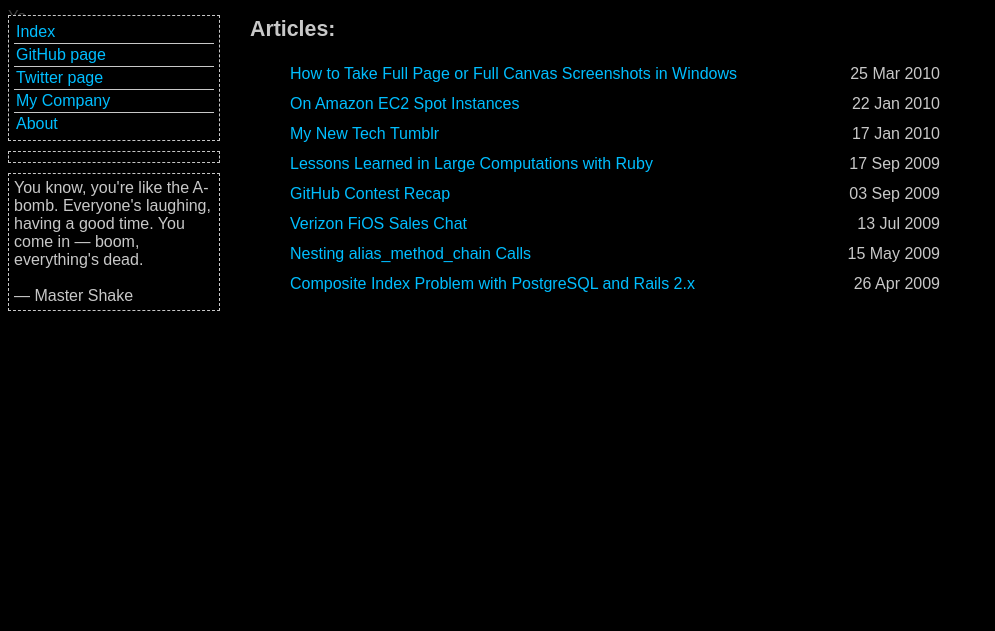
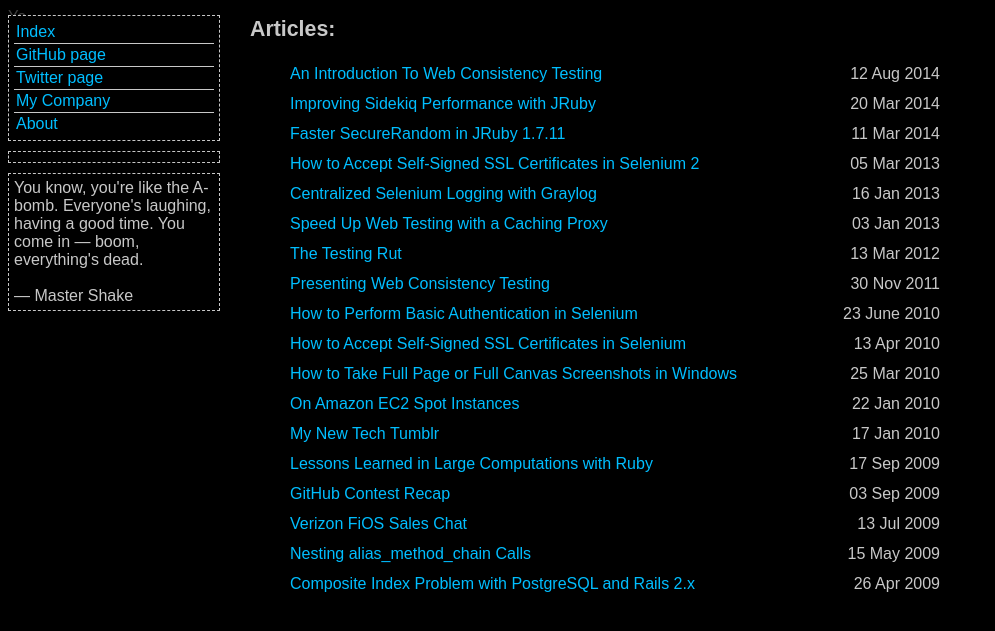
Before and after one commit to nirvdrum/nirvdrum.com, a Jekyll site: the page built from index.html, in a window 1280 px wide. Shown: the top 631 px of the page, without its empty margins (0-995 px from the left). Built offline with Jekyll 4.4.1, drawn with Linux system fonts in a browser that asks for light colours; Markdown is read by kramdown in place of the engine named in the settings; the list of posts is cut into pages by our own code.

Commit message:
Linked to articles I've written on other sites, since I've stopped writing here for the time being.

```diff
--- a/index.html
+++ b/index.html
@@ -6,6 +6,17 @@
 <div style="margin-top: 10px; margin-left: 25px;">
   <h1>Articles:</h1>
   <ul id="archive">
+    <li><a href="http://elementalselenium.com/tips/62-web-consistency-testing" target="_blank">An Introduction To Web Consistency Testing</a> <abbr>12 Aug 2014</abbr>
+  	<li><a href="http://blog.mogotest.com/2014/03/20/improving-sidekiq-performance-with-jruby/" target="_blank">Improving Sidekiq Performance with JRuby</a> <abbr>20 Mar 2014</abbr>
+  	<li><a href="http://blog.mogotest.com/2014/03/11/faster-securerandom-in-jruby-1.7.11/" target="_blank">Faster SecureRandom in JRuby 1.7.11</a> <abbr>11 Mar 2014</abbr>
+  	<li><a href="http://blog.mogotest.com/2013/03/05/how-to-accept-self-signed-ssl-certificates-in-selenium2/" target="_blank">How to Accept Self-Signed SSL Certificates in Selenium 2</a> <abbr>05 Mar 2013</abbr>
+  	<li><a href="http://blog.mogotest.com/2013/01/16/centralized-selenium-logging-with-graylog/" target="_blank">Centralized Selenium Logging with Graylog</a> <abbr>16 Jan 2013</abbr>
+  	<li><a href="http://blog.mogotest.com/2013/01/03/speed-up-web-testing-with-a-caching-proxy/" target="_blank">Speed Up Web Testing with a Caching Proxy</a> <abbr>03 Jan 2013</abbr>
+  	<li><a href="http://spring2012.stpcon.com/Item/1041/" target="_blank">The Testing Rut</a> <abbr>13 Mar 2012</abbr>
+  	<li><a href="http://blog.mogotest.com/2011/11/30/presenting-web-consistency-testing/" target="_blank">Presenting Web Consistency Testing</a> <abbr>30 Nov 2011</abbr>
+  	<li><a href="http://blog.mogotest.com/2010/06/23/how-to-perform-basic-auth-in-selenium/" target="_blank">How to Perform Basic Authentication in Selenium</a> <abbr>23 June 2010</abbr>
+  	<li><a href="http://blog.mogotest.com/2010/04/13/how-to-accept-self-signed-ssl-certificates-in-selenium/" target="_blank">How to Accept Self-Signed SSL Certificates in Selenium</a> <abbr>13 Apr 2010</abbr>
+
     {% for post in site.posts %}
     <li><a href="{{ post.url }}">{{ post.title }}</a> <abbr>{{ post.date | date_to_string }}</abbr></li>
     {% endfor %}
```
